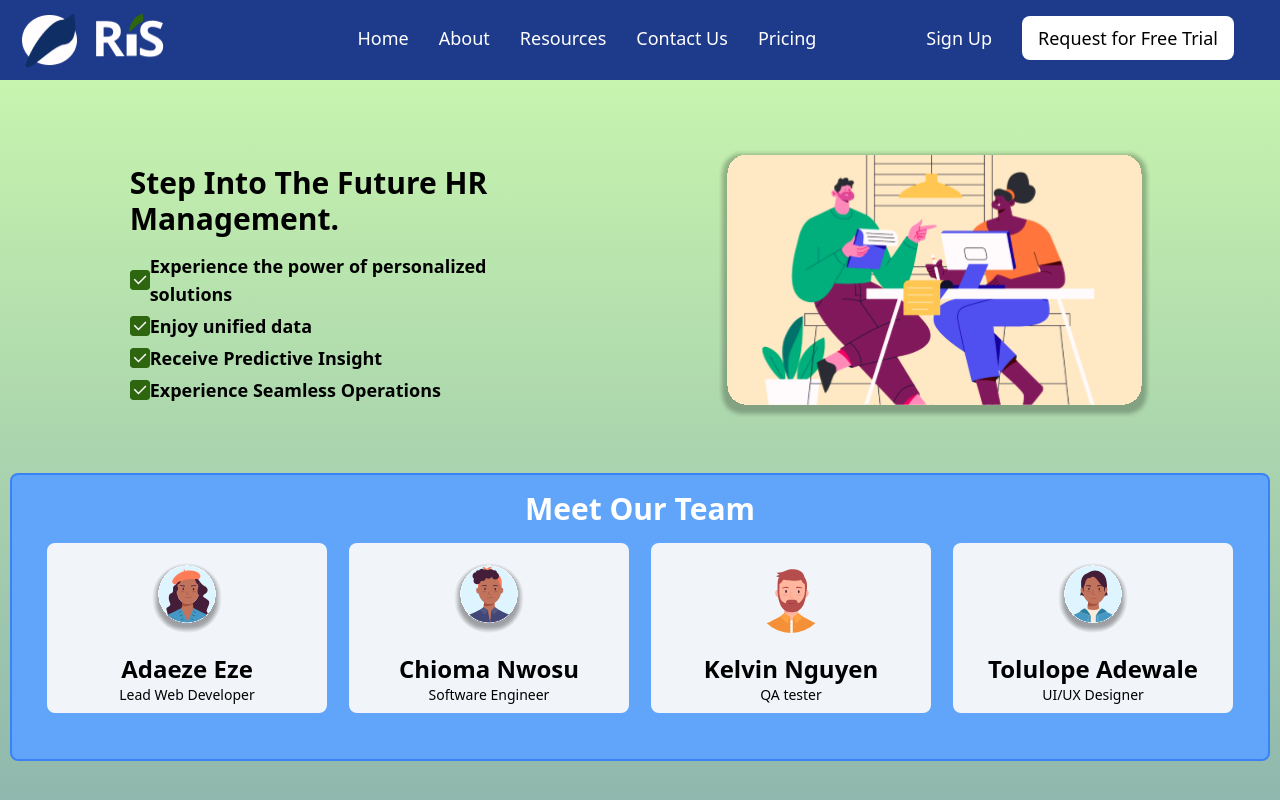
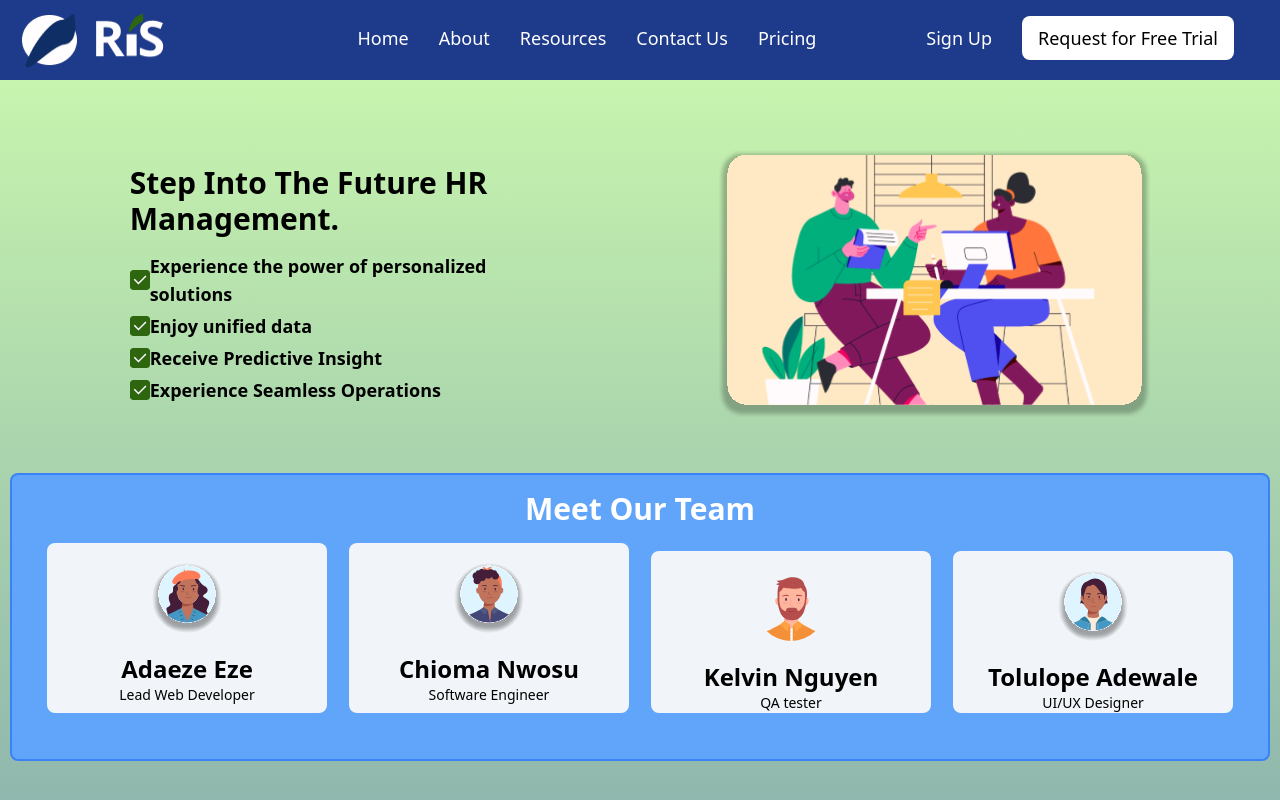
Before and after one commit to chizzy192/CodeCrushProject-RIS-, a React (Vite) app: page / in a window 1280 px wide. Shown: the top 800 px of the page. Built offline with nearby package versions, Linux system fonts and the light colour scheme.

Commit message:
Eighth commit

```diff
--- a/src/Component/LandingPage.jsx
+++ b/src/Component/LandingPage.jsx
@@ -63,7 +63,7 @@ function LandingPage() {
                         </div>
                     </div>
                 </div>
-                <div className="w-[280px] bg-slate-100 m-auto mb-[30px] h-[170px] block space-x-[40px] rounded-lg">
+                <div className="w-[280px] bg-slate-100 m-auto mb-[30px] h-auto block space-x-[40px] rounded-lg">
 
                     <div className=" justify-center mx-auto  ">
 
@@ -74,7 +74,7 @@ function LandingPage() {
                         </div>
                     </div>
                 </div>
-                <div className="w-[280px] bg-slate-100 m-auto mb-[30px] h-[170px] block space-x-[40px] rounded-lg">
+                <div className="w-[280px] bg-slate-100 m-auto mb-[30px] h-auto block space-x-[40px] rounded-lg">
 
                     <div className=" justify-center mx-auto  ">
 
--- a/src/Component/Navbar.jsx
+++ b/src/Component/Navbar.jsx
@@ -6,7 +6,7 @@ function Navbar() {
 const [menuOpen, setMenuOpen]  = useState(false);
 
   return (
-    <nav className=" flex w-full shadow:sticky top-0 justify-between align-middle bg-blue-900 ">
+    <nav className=" flex w-full sticky top-0 justify-between align-middle bg-blue-900 ">
       <div className=" items-start ">
         <img src={RISLogo} alt="Company Logo" className="mx-5 my-3" style={{ width: '150.58px', height: '56.4px', top: '6px', left: '21px' }} />
        </div>
```
